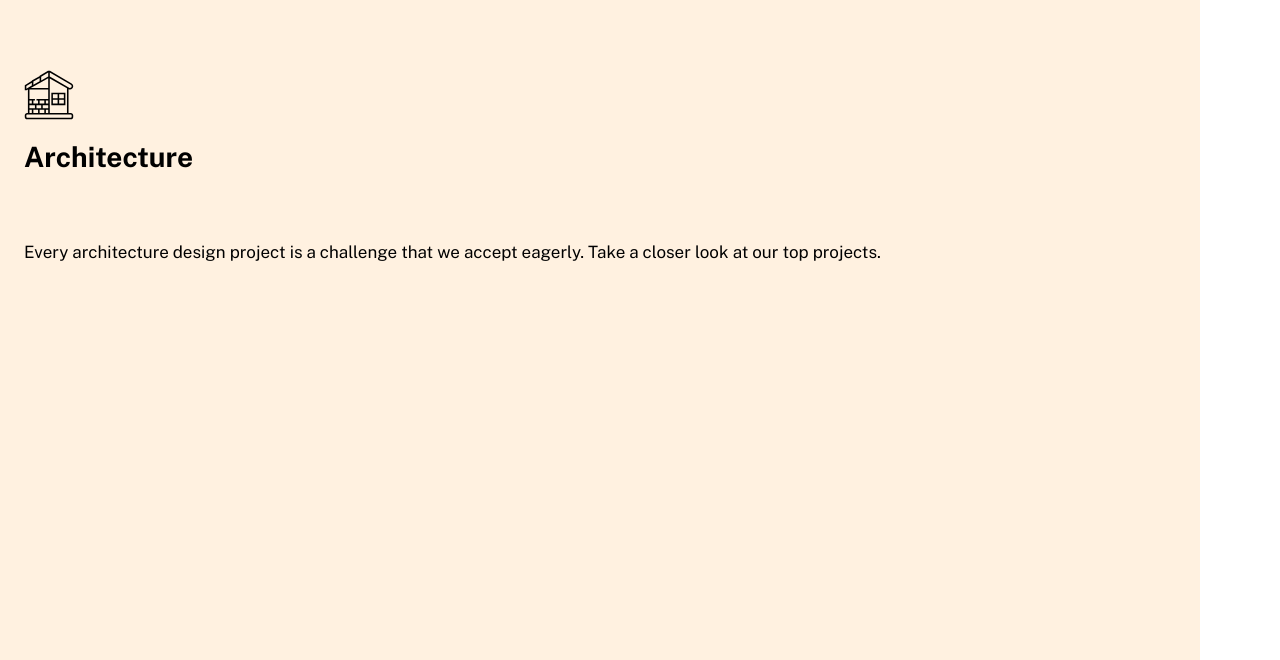
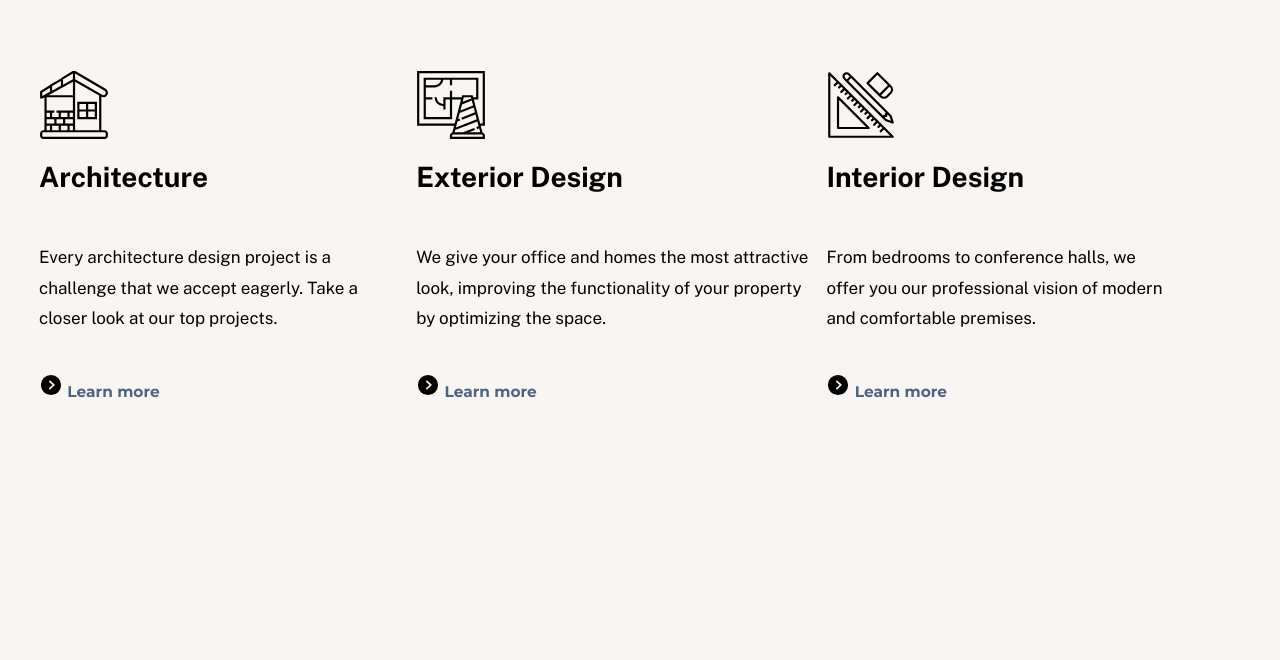
Before and after one commit to ElenaKova/project_arch, a plain HTML site: page arch.html in a window 1280 px wide. Shown: the part 1357-2017 px from the top of the page. Drawn offline with nearby package versions, Linux system fonts and the light colour scheme.

Commit message:
add three items

```diff
--- a/arch.html
+++ b/arch.html
@@ -6,14 +6,13 @@
     <meta http-equiv="X-UA-Compatible" content="IE=edge">
     <meta name="viewport" content="width=device-width, initial-scale=1.0">
     <title>Architect</title>
+    <link rel="icon" type="image/png"
+        href="//res2.weblium.site/res/5dcebb6eb2b1b00022337fd8/5dd2d5b74208ed00223f7896_optimized" sizes="16x16">
 
-    <link rel="preconnect" href="https://fonts.googleapis.com">
-    <link rel="preconnect" href="https://fonts.gstatic.com" crossorigin>
-    <link href="https://fonts.googleapis.com/css2?family=Public+Sans:ital,wght@0,400;0,700;1,400&display=swap"
+
+    <link href=" https://fonts.googleapis.com/css2?family=Public+Sans:ital,wght@0,400;0,700;1,400&display=swap"
         rel="stylesheet">
 
-    <link rel="preconnect" href="https://fonts.googleapis.com">
-    <link rel="preconnect" href="https://fonts.gstatic.com" crossorigin>
     <link href="https://fonts.googleapis.com/css2?family=Montserrat:wght@700&display=swap" rel="stylesheet">
 
     <link rel="stylesheet" href="section-after-banner.css">
@@ -141,10 +140,12 @@
     <main>
         <section class="cont-collection">
             <div class="cont-section-inner">
+                <div class="box-section">
+                    <div class="box-section-3-items">
                         <div class="collection-inner-block">
                             <div class="content-grid">
                                 <div class="item-group">
-                            <div class="red-house">
+                                    <div class="icon-red-small">
                                         <img src="img/house-red.svg" alt="icon red house"></img>
                                     </div>
                                 </div>
@@ -159,10 +160,84 @@
                                     <div class="red-line">
                                     </div>
                                 </div>
-                        <p class="box-subtitle-title-2">
-                            <span class="text-subtitle-title-2"> Every architecture design project is a challenge that we accept eagerly. Take a
+                                <span class="box-subtitle-title-2">
+                                    <span class="text-subtitle-title-2"> Every architecture design project is a
+                                        challenge
+                                        that
+                                        we accept eagerly. Take a
                                         closer look at our top projects.</span>
+                                </span>
+                                <div class="group-learn">
+                                    <div class="btn-group-inner">
+
+                                        <a href="#"><button class="button learn"><span class="arrow"><img
+                                                        src="img/arrow-icon-circle.svg"> </span>Learn more</button></a>
+                                    </div>
+                                </div>
+                            </div>
+                        </div>
+
+                        <div class="collection-inner-block">
+                            <div class="content-grid">
+                                <div class="item-group">
+                                    <div class="icon-red-small">
+                                        <img src="img/plan.svg" alt="icon plan"></img>
+                                    </div>
+                                </div>
+                                <p class="titel-2">
+                                    <span class="box-title-2">
+                                        <span class="text-title-2">
+                                            Exterior Design
+                                        </span>
+                                    </span>
                                 </p>
+                                <div class="box-red-line">
+                                    <div class="red-line">
+                                    </div>
+                                </div>
+                                <span class="box-subtitle-title-2">
+                                    <span class="text-subtitle-title-2"> We give your office and homes the most
+                                        attractive look, improving the functionality of your property by optimizing the
+                                        space. </span>
+                                </span>
+                                <div class="group-learn">
+                                    <div class="btn-group-inner">
+                                        <a href="#"><button class="button learn"><span class="arrow"><img
+                                                        src="img/arrow-icon-circle.svg"> </span>Learn more</button></a>
+                                    </div>
+                                </div>
+                            </div>
+                        </div>
+
+                        <div class="collection-inner-block-end">
+                            <div class="content-grid">
+                                <div class="item-group">
+                                    <div class="icon-red-small">
+                                        <img src="img/ruler.svg" alt="icon ruler"></img>
+                                    </div>
+                                </div>
+                                <p class="titel-2">
+                                    <span class="box-title-2">
+                                        <span class="text-title-2">
+                                            Interior Design
+                                        </span>
+                                    </span>
+                                </p>
+                                <div class="box-red-line">
+                                    <div class="red-line">
+                                    </div>
+                                </div>
+                                <span class="box-subtitle-title-2">
+                                    <span class="text-subtitle-title-2"> From bedrooms to conference halls, we offer you
+                                        our professional vision of modern and comfortable premises. </span>
+                                </span>
+                                <div class="group-learn">
+                                    <div class="btn-group-inner">
+                                        <a href="#"><button class="button learn"><span class="arrow"><img
+                                                        src="img/arrow-icon-circle.svg"> </span>Learn more</button></a>
+                                    </div>
+                                </div>
+                            </div>
                         </div>
                     </div>
                 </div>
--- a/section-after-banner.css
+++ b/section-after-banner.css
@@ -1,27 +1,50 @@
-.cont-collection {
-    background-color: rgb(255, 241, 224);
+section.cont-collection {
+    background-color: rgb(248, 245, 242);
     display: block;
     font-weight: 300px;
     min-width: 320px;
-    max-width: 1200px;
     padding: 90px 0;
-    position: relative;
+    /* position: relative; */
 }
 
 .cont-section-inner {
     box-sizing: border-box;
-    display: block;
+    display: flex;
+    flex-wrap: wrap;
     font-weight: 300;
-    max-width: 1200px;
     /* margin: 0 15px; !!! */
     padding: 0 24px;
     height: 500px;
     width: 100%;
 }
 
+.box-section{
+    display: block;
+}
+
+.box-section-3-items{
+    display: flex;
+    justify-content: center;
+    flex-direction: row;
+}
+@media (max-width:990px) {
+    .box-section-3-items{
+        display: flex;
+        flex-direction: column;
+    }
+    .collection-inner-block-end {
+        display: flex;
+        padding: 0 15px;
+        margin-top: 30px;
+        font-weight: 300;
+        justify-content: left;
+        position: relative;
+    }
+}
+
 .collection-inner-block {
     display: flex;
-
+    padding: 0 15px;
     font-weight: 300;
     justify-content: left;
     position: relative;
@@ -43,9 +66,9 @@
     justify-content: center;
 } */
 
-.red-house img {
-    height: 50px;
-    width: 50px;
+.icon-red-small img {
+    height: 70px;
+    width: 70px;
 }
 
 .titel-2 p {
@@ -94,7 +117,7 @@ span.text-title-2 {
     text-align: left;
 }
 
-.box-subtitle-title-2 p {
+span.box-subtitle-title-2 p {
     display: block;
     font-weight: thin;
 }
@@ -107,5 +130,59 @@ span.text-subtitle-title-2 {
     font-weight: thin;
     letter-spacing: normal;
     text-align: left;
-    line-height:28.5px;
+    line-height: 30.6px;
 }
+
+/* .item-inner-btn-learn {
+    display: flex;
+    flex-basis: 100%;
+    flex-direction: column;
+    text-align: left;
+} */
+
+.group-learn {
+    display: flex;
+    justify-content: flex-start;
+    text-align: left;
+    margin-top: 26.25px;
+}
+
+.btns-group-inner {
+    display: block;
+    margin: -10px;
+    text-align: left;
+    font-weight: 300;
+    margin: -10px;
+    align-items: left;
+}
+
+.button {
+    color: #fff;
+    cursor: pointer;
+    display: inline-block;
+    font-family: Montserrat, sans-serif;
+    font-size: 15.4px;
+    font-stretch: 100%;
+    margin: 10px;
+    padding: 14px 43px;
+    text-align: center;
+    height: 53.6px;
+    border: 2px solid #fff;
+    border-radius: 5px;
+    /* outline: none; */
+}
+
+button.learn{
+    background-color:transparent;
+    text-align: center;
+    color:#4c6386;
+margin: 0;
+border: 0;
+padding:0;
+}
+
+span.arrow img{
+    color:#4c6386;
+    height: 24px;
+    width: 24px;
+}
```
Also changed, not shown: img/arrow-icon-circle.svg (added), img/plan.svg (added), img/ruler.svg (added). Lines whose indentation alone changed are shown as unchanged.
